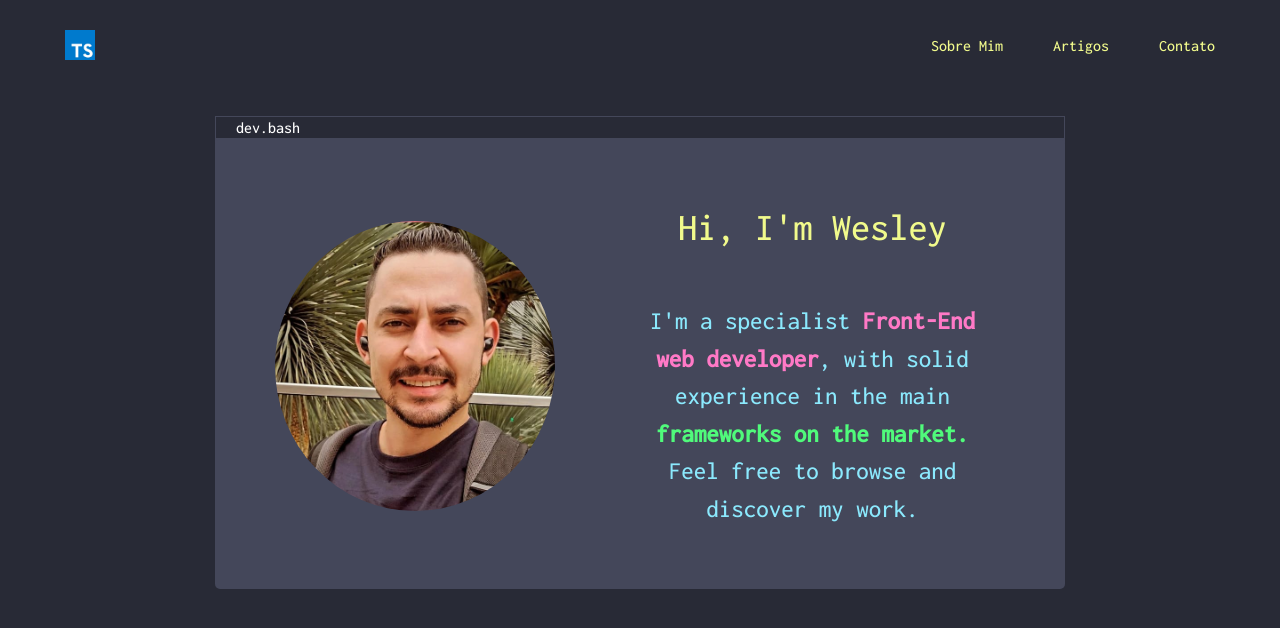
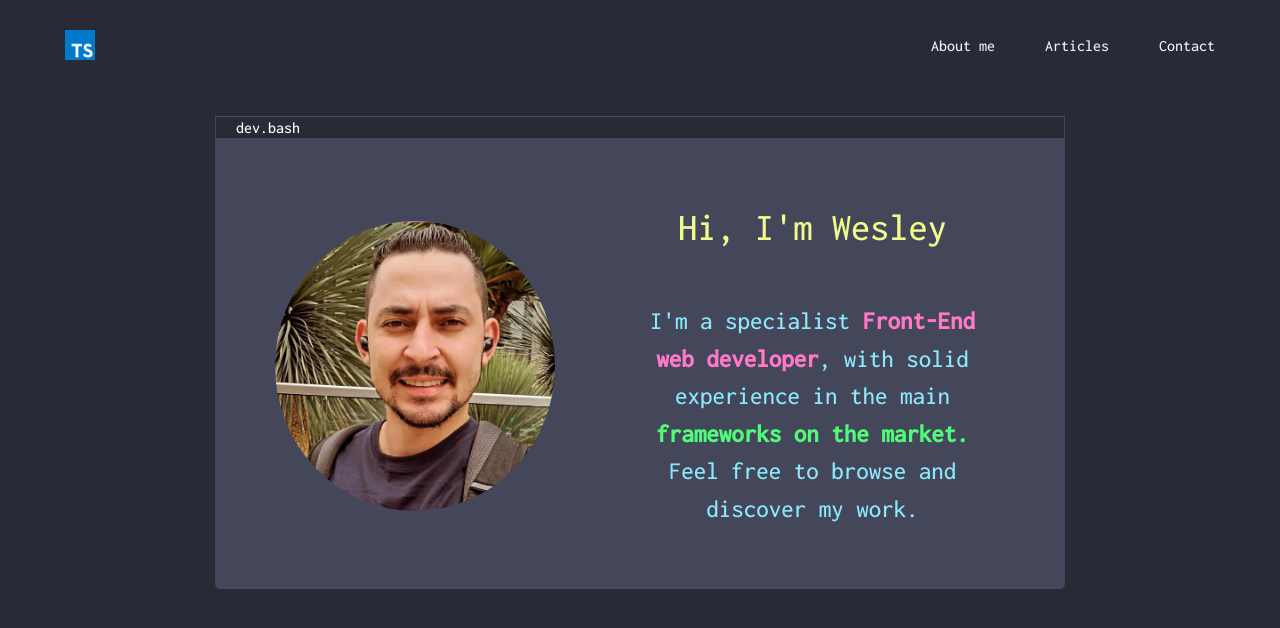
Before and after one commit to wesley-paiva-vega/portfolio, a SvelteKit app: page / in a window 1280 px wide. Shown: the top 628 px of the page. Built offline with nearby package versions, Linux system fonts and the light colour scheme.

Commit message:
In english

```diff
--- a/src/components/Header.svelte
+++ b/src/components/Header.svelte
@@ -13,9 +13,9 @@
 		<div>
 			<img width="30" src={ts_logo} alt="Logo Ts" />
 			<ul class="links">
-				<li>Sobre Mim</li>
-				<li>Artigos</li>
-				<li>Contato</li>
+				<li>About me</li>
+				<li>Articles</li>
+				<li>Contact</li>
 			</ul>
 		</div>
 	</Container>
@@ -51,7 +51,7 @@
 
 	.links {
 		gap: 50px;
-		color: var(--color-theme-7);
+		color: var(--color-bg-2);
 	}
 
 	.scroll {
```
